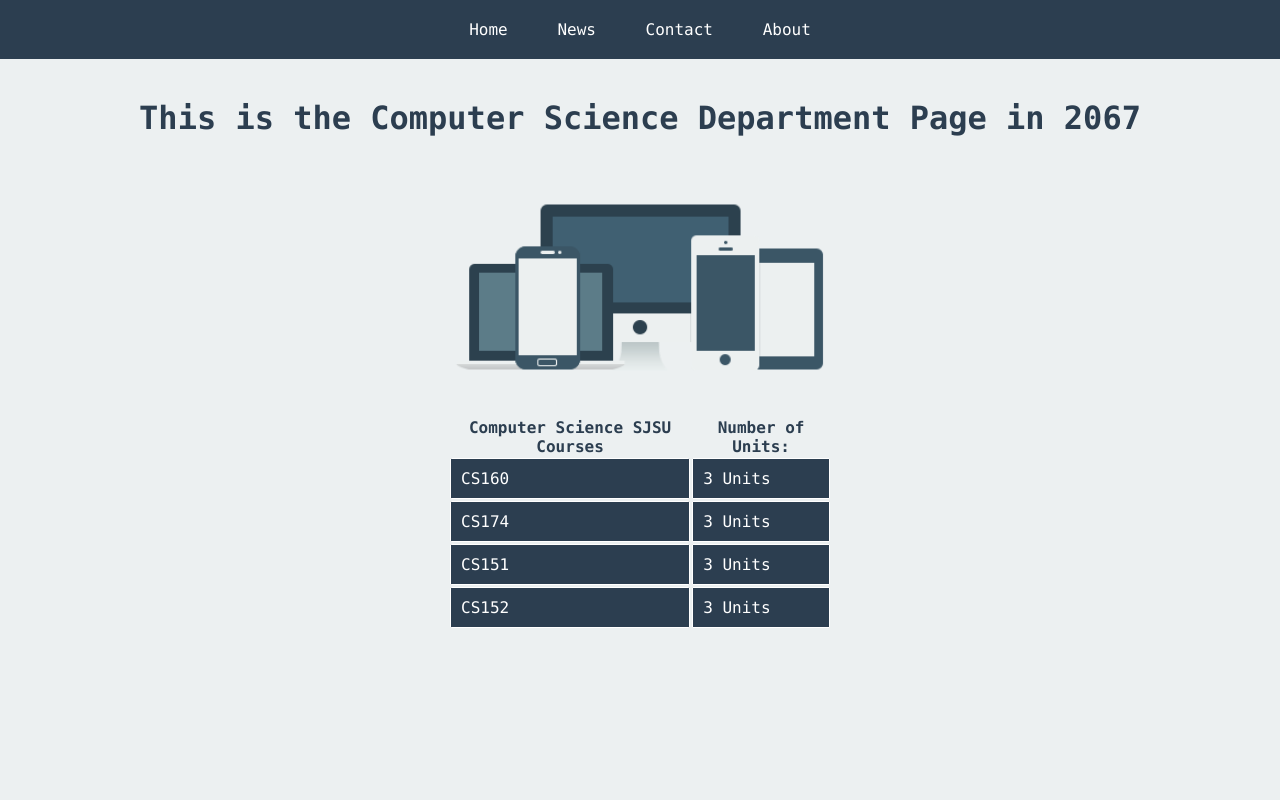
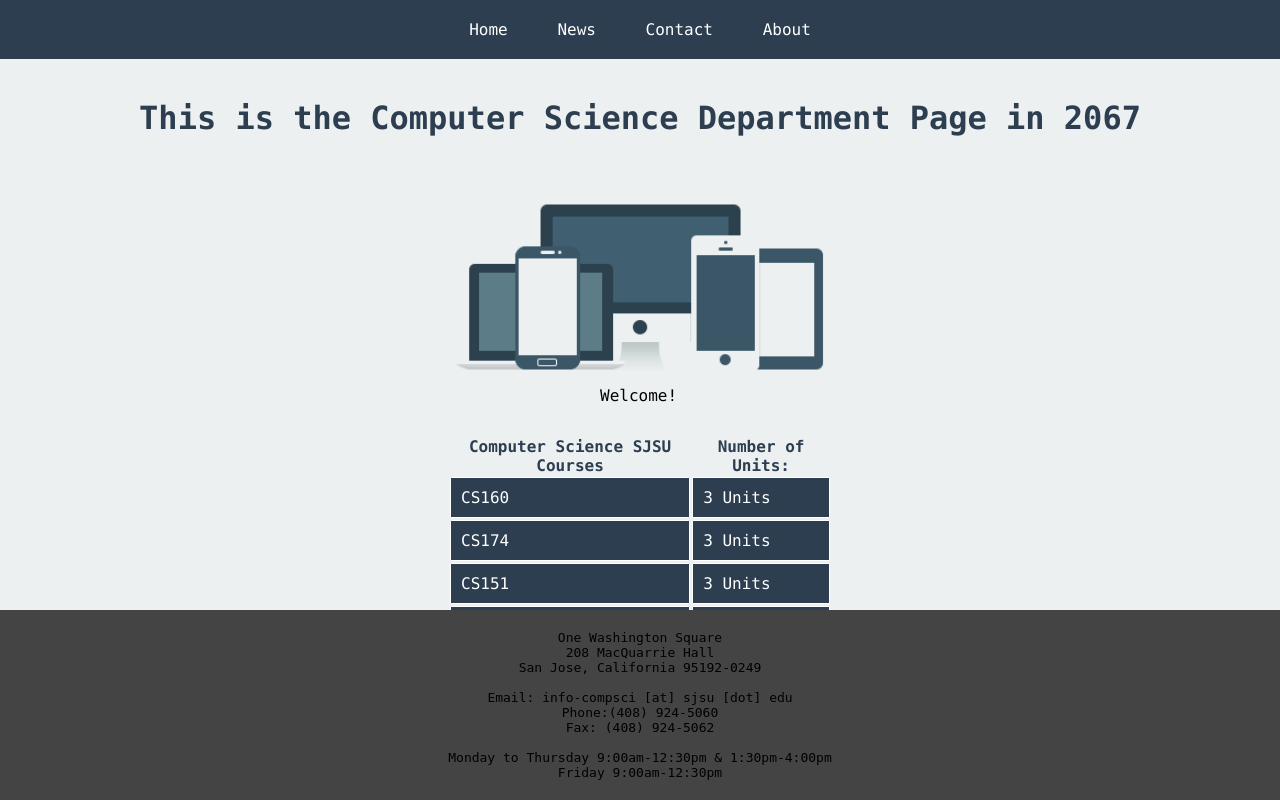
Before and after one commit to Bryancnguyen/CS174, a PHP site: page / in a window 1280 px wide. Run offline with PHP 8.4, Linux system fonts and the light colour scheme.

Commit message:
Adding footer pushing footer css and span

```diff
--- a/hw1/index.html
+++ b/hw1/index.html
@@ -19,6 +19,7 @@
     <div class="devices">
     <img alt="This is a picture of a background for CS SJSU Department" src="./public/img/collageDevices.png"/>
     </div>
+    <span class="welcome-message">Welcome!</span>
     <table>
         <tr>
             <th>Computer Science SJSU Courses</th>
@@ -47,4 +48,19 @@
         </tbody>
     </table>
 </body>
+<footer>
+  <div class="container fluid">
+<pre>
+One Washington Square
+208 MacQuarrie Hall
+San Jose, California 95192-0249
+
+Email: info-compsci [at] sjsu [dot] edu
+Phone:(408) 924-5060
+Fax: (408) 924-5062
+
+Monday to Thursday 9:00am-12:30pm &amp; 1:30pm-4:00pm
+Friday 9:00am-12:30pm</pre>
+  </div>
+</footer>
 </html>
--- a/hw1/public/css/frontpage.css
+++ b/hw1/public/css/frontpage.css
@@ -1,3 +1,14 @@
+html {
+  height: 100%;
+  box-sizing: border-box;
+}
+
+*,
+*:before,
+*:after {
+  box-sizing: inherit;
+}
+
 h1 {
     color: #2c3e50;
     text-align: center;
@@ -5,7 +16,11 @@ h1 {
 }
 
 body {
-    background-color: #ecf0f1;
+  position: relative;
+  min-height: 100%;
+  margin: 0;
+
+  background-color: #ecf0f1;
     font-family: "Consolas", "Menlo", "Courier", monospace;
 
 }
@@ -59,6 +74,12 @@ li a:hover {
   margin: 0 auto;
   display: block;
 }
+.welcome-message
+{
+  margin: 0px auto;
+  display: block;
+  width: 80px;
+}
 
 table {
   padding-top: 30px;
@@ -78,3 +99,57 @@ table td {
   background-color: #2c3e50;
   color: white;
 }
+
+footer{
+  position:absolute;
+  bottom:0;
+  background-color: #444;
+  padding:20px 0;
+  left: 0px;
+  right: 0px;
+}
+
+footer .container{
+  text-align: center;
+}
+
+footer img{
+  float:left;
+}
+
+footer .social{
+  text-align: center;
+  display: inline-block;
+}
+
+
+footer .social li a{
+  display: block;
+  width: 40px;
+  height: 40px;
+  padding-top: 10px;
+  text-align: center;
+  background-color: transparent;
+
+  transition: all 0.2s;
+  -webkit-transition: all 0.2s;
+  -moz-transition: all 0.2s;
+  -o-transition: all 0.2s;
+}
+
+footer .social li a:hover{
+  background-color: rgba(255,255,255,0.1);
+}
+
+footer .social li a i{
+  color:#fff;
+  font-size: 14px;
+}
+
+
+footer p{
+  float: right;
+  padding-top: 12px;
+  color: #fff;
+  font-size: 12px;
+}
```
